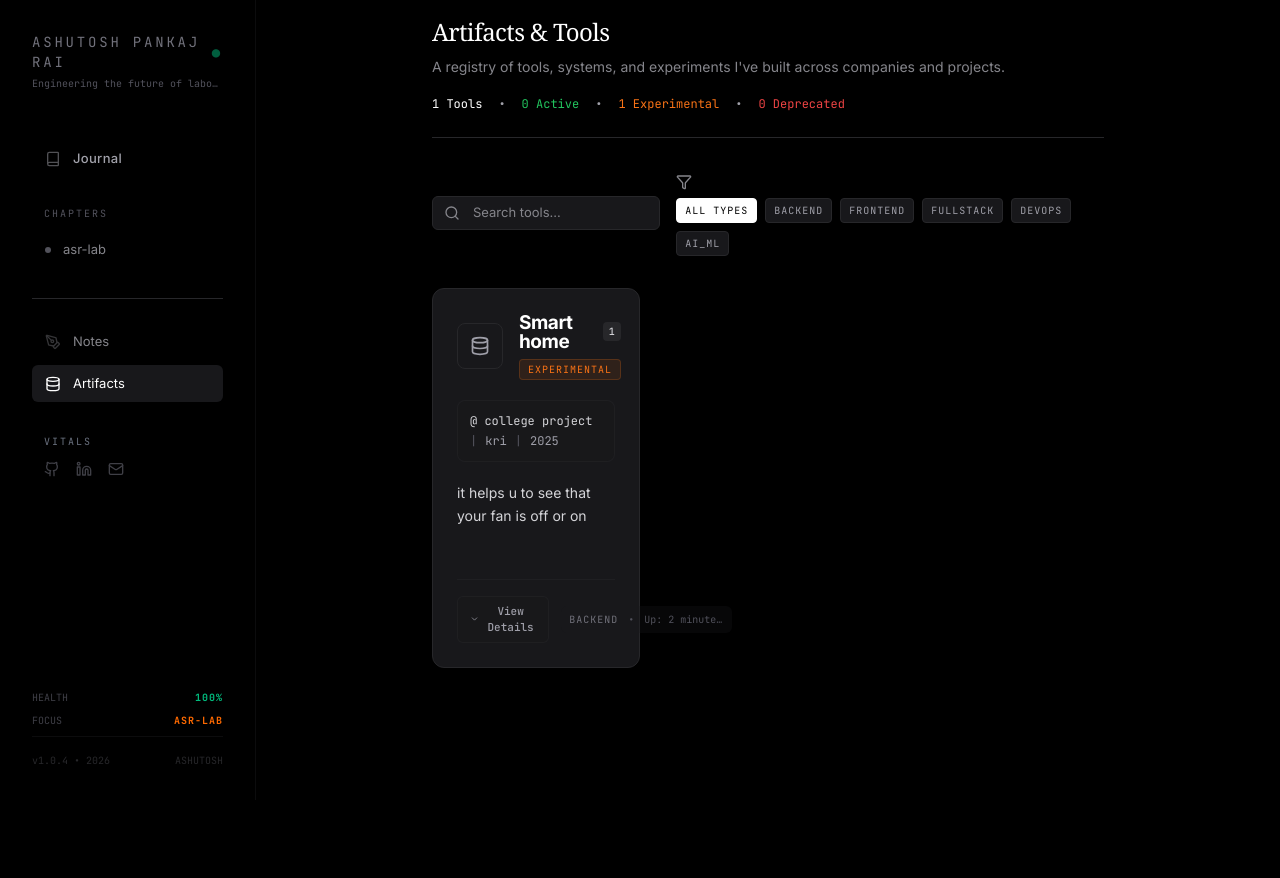
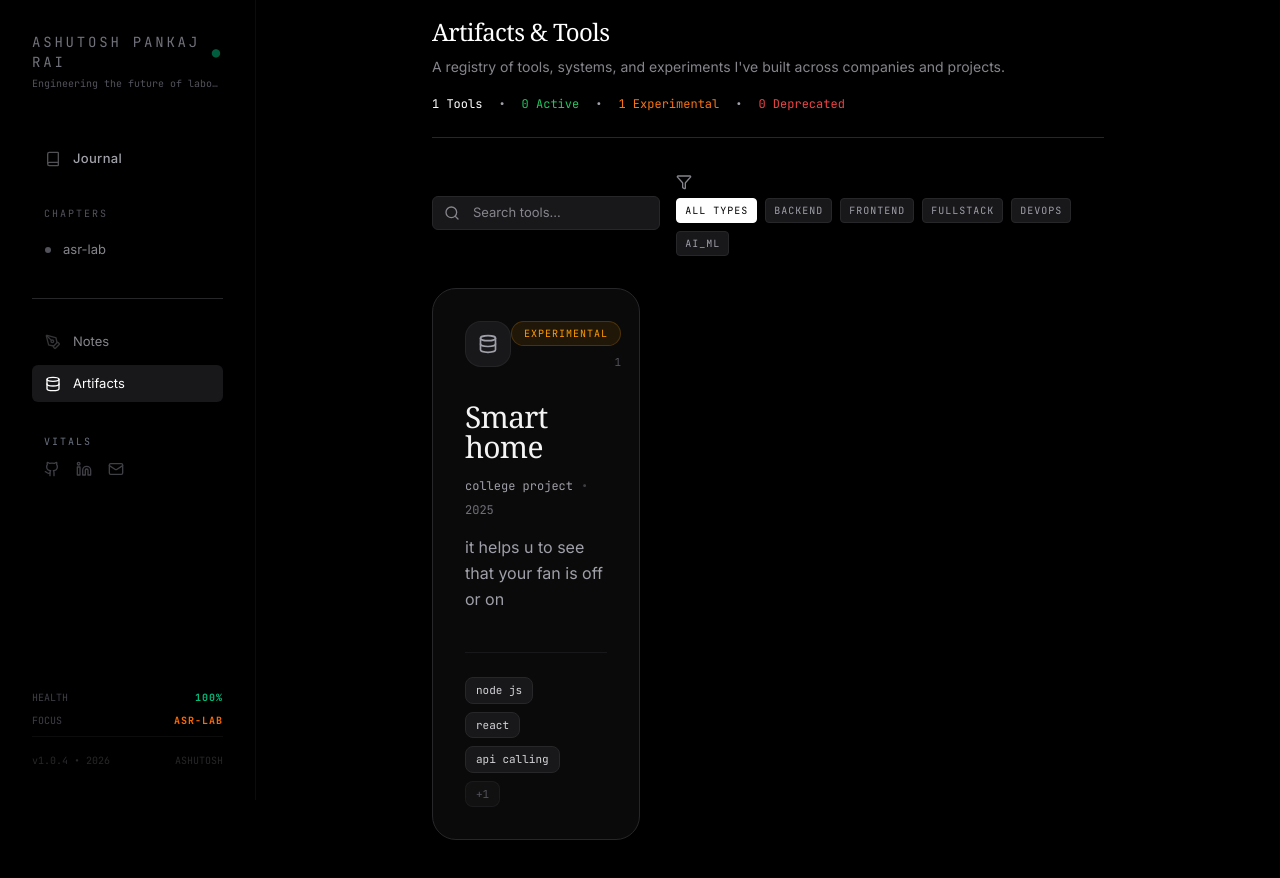
Before and after one commit to Ashurai84/ASR_LABS, a React (Vite) app in the folder frontend/: page / in a window 1280 px wide. Both pictures are taken after a click on the button "Artifacts". Shown: the top 878 px of the page. Before the commit the page ends 800 px from the top, so only its background shows below. Built offline with nearby package versions, Linux system fonts and the light colour scheme.

Commit message:
style(frontend): radically simplify artifact card design to modern minimal apple-like aesthetic

```diff
--- a/frontend/src/components/tools/ToolCard.tsx
+++ b/frontend/src/components/tools/ToolCard.tsx
@@ -1,7 +1,6 @@
-import React, { useState } from 'react';
+import React from 'react';
 import type { Tool } from '../../types/lab-state';
-import { ExternalLink, Database, Globe, Network, Smartphone, BrainCircuit, Terminal, AlertTriangle, Code2, ChevronDown, ChevronUp } from 'lucide-react';
-import { formatDistanceToNow } from 'date-fns';
+import { ExternalLink, Database, Globe, Network, Smartphone, BrainCircuit, Terminal, ArrowUpRight, Github } from 'lucide-react';
 
 interface ToolCardProps {
     tool: Tool;
@@ -9,231 +8,116 @@ interface ToolCardProps {
 
 const getTypeIcon = (type?: string) => {
     switch (type?.toUpperCase()) {
-        case 'BACKEND': return <Database className="w-5 h-5" />;
-        case 'FRONTEND': return <Globe className="w-5 h-5" />;
-        case 'FULLSTACK': return <Network className="w-5 h-5" />;
-        case 'MOBILE': return <Smartphone className="w-5 h-5" />;
-        case 'AI_ML': return <BrainCircuit className="w-5 h-5" />;
-        case 'DEVOPS': return <Terminal className="w-5 h-5" />;
-        default: return <Database className="w-5 h-5" />;
+        case 'BACKEND': return <Database className="w-5 h-5 text-zinc-400" />;
+        case 'FRONTEND': return <Globe className="w-5 h-5 text-zinc-400" />;
+        case 'FULLSTACK': return <Network className="w-5 h-5 text-zinc-400" />;
+        case 'MOBILE': return <Smartphone className="w-5 h-5 text-zinc-400" />;
+        case 'AI_ML': return <BrainCircuit className="w-5 h-5 text-zinc-400" />;
+        case 'DEVOPS': return <Terminal className="w-5 h-5 text-zinc-400" />;
+        default: return <Database className="w-5 h-5 text-zinc-400" />;
     }
 };
 
-const getStatusStyles = (status: string) => {
+const getStatusColor = (status: string) => {
     switch (status?.toUpperCase()) {
-        case 'ACTIVE':
-            return { badge: 'bg-[#22c55e]/10 border-[#22c55e]/20 text-[#22c55e]' };
-        case 'EXPERIMENTAL':
-            return { badge: 'bg-[#f97316]/10 border-[#f97316]/20 text-[#f97316]' };
-        case 'DEPRECATED':
-            return { badge: 'bg-[#ef4444]/10 border-[#ef4444]/20 text-[#ef4444]' };
-        case 'ARCHIVED':
-            return { badge: 'bg-[#3f3f46]/20 border-[#27272a] text-[#85858b]' };
-        default:
-            return { badge: 'bg-[#18181b] border-[#27272a] text-[#a1a1aa]' };
+        case 'ACTIVE': return 'bg-emerald-500/10 text-emerald-500 border-emerald-500/20';
+        case 'EXPERIMENTAL': return 'bg-amber-500/10 text-amber-500 border-amber-500/20';
+        case 'DEPRECATED': return 'bg-red-500/10 text-red-500 border-red-500/20';
+        default: return 'bg-zinc-800 text-zinc-400 border-zinc-700';
     }
 };
 
 export const ToolCard: React.FC<ToolCardProps> = ({ tool }) => {
-    const [isExpanded, setIsExpanded] = useState(false);
-    const statusStyle = getStatusStyles(tool.status);
-
-    // Safety check for dates
-    const updatedTime = tool.updated_at
-        ? formatDistanceToNow(new Date(tool.updated_at), { addSuffix: true })
-        : 'Unknown';
-
-    // Highlight numbers/metrics in description safely
-    const highlightMetrics = (text: string) => {
-        if (!text) return text;
-        // Simple regex to find numbers (e.g. 50K, 500+, 99%)
-        const parts = text.split(/(\b\d+[KkMmBb+]?%?\b)/g);
-        return parts.map((part, i) => {
-            if (/^\d+[KkMmBb+]?%?$/.test(part)) {
-                return <strong key={i} className="text-[#f97316] font-bold">{part}</strong>;
-            }
-            return <React.Fragment key={i}>{part}</React.Fragment>;
-        });
-    };
+    const statusColor = getStatusColor(tool.status);
 
     return (
-        <div className="group flex flex-col bg-[#18181b] border border-[#27272a] rounded-xl p-6 hover:border-[#3f3f46] hover:shadow-[0_8px_24px_rgba(0,0,0,0.5)] hover:-translate-y-1 transition-all duration-200 ease-out h-[max-content] min-h-[380px]">
+        <div className="group block no-underline transition-all">
+            <div className="relative h-full p-6 sm:p-8 bg-[#0a0a0a] border border-zinc-800 hover:border-zinc-700 rounded-3xl transition-all duration-300 hover:shadow-2xl hover:shadow-white/[0.02] flex flex-col justify-between overflow-hidden">
 
-            {/* 1. Header Section */}
-            <div className="flex items-start justify-between mb-5 gap-4">
-                <div className="flex items-center gap-4">
-                    <div className="p-3 bg-zinc-900 border border-zinc-800 rounded-lg text-zinc-400">
+                {/* Minimal Header */}
+                <div className="flex items-start justify-between mb-8">
+                    <div className="p-3 bg-zinc-900 rounded-2xl border border-zinc-800/80">
                         {getTypeIcon(tool.type)}
                     </div>
-                    <div>
-                        <div className="flex items-center gap-2 mb-1">
-                            <h3 className="text-[19px] font-bold text-white tracking-tight leading-none">
-                                {tool.name}
-                            </h3>
+                    <div className="flex flex-col items-end gap-2">
+                        <span className={`px-3 py-1 text-[10px] font-mono tracking-widest uppercase rounded-full border ${statusColor}`}>
+                            {tool.status}
+                        </span>
                         {tool.version && (
-                                <span className="bg-zinc-800 text-zinc-300 px-1.5 py-0.5 rounded text-[10px] font-mono font-medium tracking-wide">
+                            <span className="text-[11px] font-mono text-zinc-600">
                                 {tool.version}
                             </span>
                         )}
                     </div>
-                        <span className={`inline-block text-[10px] font-mono uppercase tracking-widest px-2 py-0.5 rounded border whitespace-nowrap ${statusStyle.badge}`}>
-                            {tool.status}
-                        </span>
-                    </div>
-                </div>
                 </div>
 
-            {/* 2. Context Bar */}
+                {/* Body Content */}
+                <div className="space-y-4 mb-10">
+                    <h3 className="text-2xl sm:text-3xl font-serif text-zinc-100 tracking-tight leading-none group-hover:text-white transition-colors">
+                        {tool.name}
+                    </h3>
+
+                    {/* Minimal Context Bar */}
                     {tool.work_context && (
-                <div className="bg-zinc-900/50 rounded-lg p-3 mb-5 border border-zinc-800/50 flex flex-wrap gap-x-2 gap-y-1 text-xs font-mono text-zinc-400 items-center">
-                    <span className="text-zinc-300">@ {tool.work_context.company || 'Independent'}</span>
-                    {tool.work_context.team && (
-                        <>
-                            <span className="text-zinc-600">|</span>
-                            <span>{tool.work_context.team}</span>
-                        </>
+                        <div className="flex flex-wrap items-center gap-2 text-xs font-mono text-zinc-500">
+                            {tool.work_context.company && (
+                                <span className="text-zinc-400">{tool.work_context.company}</span>
                             )}
                             {tool.work_context.timeline && (
                                 <>
-                            <span className="text-zinc-600">|</span>
+                                    <span className="opacity-50">•</span>
                                     <span>{tool.work_context.timeline}</span>
                                 </>
                             )}
                         </div>
                     )}
 
-            {/* 3. Description (Truncated unless expanded) */}
-            <div className={`text-sm text-zinc-300 font-sans leading-relaxed mb-5 ${!isExpanded ? 'line-clamp-3 overflow-hidden text-ellipsis' : ''}`}>
-                {highlightMetrics(tool.description)}
+                    <p className="text-sm sm:text-base text-zinc-400 font-sans leading-relaxed line-clamp-3 group-hover:line-clamp-none transition-all duration-500">
+                        {tool.description}
+                    </p>
                 </div>
 
-            {/* 4. EXPANDABLE SECTION */}
-            {isExpanded && (
-                <div className="animate-in fade-in slide-in-from-top-2 duration-300 ease-out space-y-6 mb-6">
+                {/* Footer / Meta */}
+                <div className="mt-auto flex flex-col sm:flex-row sm:items-end justify-between gap-6 pt-6 border-t border-zinc-800/50">
 
-                    {/* Role & Contributions */}
-                    {tool.my_role && tool.my_role.contributions && tool.my_role.contributions.length > 0 && (
-                        <div className="bg-black/40 rounded-lg p-4 border border-zinc-800/50">
-                            <div className="inline-block px-2 py-1 bg-zinc-800/80 text-zinc-300 text-[10px] font-mono uppercase tracking-widest rounded mb-4">
-                                {tool.my_role.title ? `Role: ${tool.my_role.title}` : 'My Contributions'}
-                            </div>
-                            <ul className="space-y-2.5 list-none m-0 p-0">
-                                {tool.my_role.contributions.map((contribution, idx) => (
-                                    <li key={idx} className="flex gap-2.5 text-[13px] text-zinc-400 font-sans leading-snug">
-                                        <span className="text-orange-500 mt-1 flex-shrink-0">•</span>
-                                        <span>{highlightMetrics(contribution)}</span>
-                                    </li>
+                    {/* Tech Pills */}
+                    <div className="flex flex-wrap gap-2">
+                        {tool.tech_stack ? (
+                            Object.values(tool.tech_stack).flat().slice(0, 3).map((tech: string, i) => (
+                                <span key={i} className="px-2.5 py-1 text-[11px] font-mono text-zinc-300 bg-zinc-900 border border-zinc-800 rounded-lg">
+                                    {tech}
+                                </span>
+                            ))
+                        ) : tool.tags?.slice(0, 3).map((tag, i) => (
+                            <span key={i} className="px-2.5 py-1 text-[11px] font-mono text-zinc-300 bg-zinc-900 border border-zinc-800 rounded-lg">
+                                {tag}
+                            </span>
                         ))}
-                            </ul>
-                        </div>
-                    )}
-
-                    {/* Tech Stack */}
-                    {(tool.tech_stack || (tool.tags && tool.tags.length > 0)) && (
-                        <div className="space-y-2.5 text-xs font-mono text-zinc-500 bg-zinc-900/40 p-4 rounded-lg border border-zinc-800/40">
-                            <div className="text-[10px] uppercase tracking-widest text-zinc-600 mb-2 border-b border-zinc-800/50 pb-2">Technical Stack</div>
-
-                            {tool.tech_stack?.frontend && tool.tech_stack.frontend.length > 0 && (
-                                <div className="flex flex-wrap gap-2 items-center">
-                                    <span className="text-zinc-400 w-16">FRONT:</span>
-                                    {tool.tech_stack.frontend.map((t: string) => <span key={t} className="px-1.5 py-0.5 bg-zinc-800 text-zinc-300 rounded">{t}</span>)}
-                                </div>
-                            )}
-
-                            {tool.tech_stack?.backend && tool.tech_stack.backend.length > 0 && (
-                                <div className="flex flex-wrap gap-2 items-center">
-                                    <span className="text-zinc-400 w-16">BACK:</span>
-                                    {tool.tech_stack.backend.map((t: string) => <span key={t} className="px-1.5 py-0.5 bg-zinc-800 text-zinc-300 rounded">{t}</span>)}
-                                </div>
-                            )}
-
-                            {tool.tech_stack?.devops && tool.tech_stack.devops.length > 0 && (
-                                <div className="flex flex-wrap gap-2 items-center">
-                                    <span className="text-zinc-400 w-16">OPS:</span>
-                                    {tool.tech_stack.devops.map((t: string) => <span key={t} className="px-1.5 py-0.5 bg-zinc-800 text-zinc-300 rounded">{t}</span>)}
-                                </div>
-                            )}
-
-                            {/* Fallback for plain array or other */}
-                            {(!tool.tech_stack?.frontend && !tool.tech_stack?.backend && !tool.tech_stack?.devops) && (
-                                <div className="flex flex-wrap gap-2 items-center">
-                                    {(tool.tech_stack?.other || tool.tags || []).map((t: string) => (
-                                        <span key={t} className="px-1.5 py-0.5 bg-zinc-800 text-zinc-300 rounded">{t}</span>
-                                    ))}
-                                </div>
+                        {(tool.tech_stack ? Object.values(tool.tech_stack).flat().length : tool.tags?.length || 0) > 3 && (
+                            <span className="px-2.5 py-1 text-[11px] font-mono text-zinc-600 bg-zinc-900/50 border border-zinc-800/50 rounded-lg">
+                                +{(tool.tech_stack ? Object.values(tool.tech_stack).flat().length : tool.tags?.length || 0) - 3}
+                            </span>
                         )}
                     </div>
-                    )}
-
-                    {/* Deprecation Warning */}
-                    {tool.status?.toUpperCase() === 'DEPRECATED' && tool.deprecation && (
-                        <div className="bg-red-500/5 border border-red-500/20 rounded-lg p-4">
-                            <div className="flex items-center gap-2 text-red-500 font-bold text-[11px] font-mono uppercase tracking-widest mb-2.5">
-                                <AlertTriangle className="w-3.5 h-3.5" />
-                                Why Deprecated
-                            </div>
-                            <p className="text-[13px] text-zinc-300 leading-snug">
-                                {tool.deprecation.reason}
-                            </p>
-                            {tool.deprecation.replacement && (
-                                <p className="text-[11px] text-zinc-500 mt-3 font-mono">
-                                    Replaced by: <span className="text-zinc-300 underline decoration-zinc-700 underline-offset-2">{tool.deprecation.replacement}</span>
-                                </p>
-                            )}
-                        </div>
-                    )}
 
                     {/* Links */}
-                    {tool.links && Object.keys(tool.links).length > 0 && (
-                        <div className="flex items-center gap-3 pt-2">
-                            {tool.links.github && (
-                                <a href={tool.links.github} target="_blank" rel="noreferrer" className="flex-1 text-center text-[12px] font-mono px-4 py-2 bg-zinc-900 border border-zinc-800 rounded outline-none hover:bg-zinc-800 hover:border-zinc-700 hover:text-white transition-all cursor-pointer text-zinc-300 shadow-sm">
-                                    View Source
+                    <div className="flex items-center gap-3">
+                        {tool.links?.github && (
+                            <a href={tool.links.github} target="_blank" rel="noreferrer" className="p-2 text-zinc-500 hover:text-white bg-zinc-900/50 hover:bg-zinc-800 rounded-full transition-colors border border-transparent hover:border-zinc-700">
+                                <Github className="w-4 h-4" />
                             </a>
                         )}
-                            {tool.links.demo && (
-                                <a href={tool.links.demo} target="_blank" rel="noreferrer" className="flex-1 text-center text-[12px] font-mono px-4 py-2 bg-orange-500/10 border border-orange-500/20 rounded hover:bg-orange-500/20 hover:border-orange-500/40 text-orange-500 transition-all cursor-pointer flex items-center justify-center gap-1.5 shadow-sm">
-                                    Live Demo <ExternalLink className="w-3.5 h-3.5" />
+                        {tool.links?.demo && (
+                            <a href={tool.links.demo} target="_blank" rel="noreferrer" className="flex items-center gap-2 px-4 py-2 text-xs font-mono font-medium text-black bg-white hover:bg-zinc-200 rounded-full transition-colors">
+                                Demo <ArrowUpRight className="w-3.5 h-3.5" />
                             </a>
                         )}
                     </div>
-                    )}
-                </div>
-            )}
-
-            <div className="flex-grow" />
-
-            {/* 5. Footer with Expand toggle and Meta */}
-            <div className="pt-4 border-t border-zinc-800/50 flex flex-wrap lg:flex-nowrap items-center justify-between gap-3 mt-auto">
-
-                <button
-                    onClick={(e) => { e.stopPropagation(); setIsExpanded(!isExpanded); }}
-                    className="flex items-center gap-1.5 text-[11px] font-mono font-medium text-zinc-400 hover:text-white transition-colors bg-zinc-900/50 px-3 py-1.5 rounded-md border border-zinc-800/50 hover:bg-zinc-800"
-                >
-                    {isExpanded ? (
-                        <><ChevronUp className="w-3.5 h-3.5" /> Hide Details</>
-                    ) : (
-                        <><ChevronDown className="w-3.5 h-3.5" /> View Details</>
-                    )}
-                </button>
-
-                <div className="flex items-center gap-2.5 text-[10px] font-mono text-zinc-600 bg-zinc-900/30 px-2 py-1.5 rounded-md">
-                    <span className="uppercase tracking-widest text-zinc-500">{tool.type || 'TOOL'}</span>
-
-                    {tool.metrics?.lines_of_code && (
-                        <>
-                            <span>•</span>
-                            <span title={`${tool.metrics.lines_of_code} LOC`}>
-                                {tool.metrics.lines_of_code > 1000 ? `${(tool.metrics.lines_of_code / 1000).toFixed(1)}K LOC` : tool.metrics.lines_of_code}
-                            </span>
-                        </>
-                    )}
-
-                    <span>•</span>
-                    <span className="truncate max-w-[80px]" title={`Last updated: ${tool.updated_at}`}>Up: {updatedTime}</span>
-                </div>
                 </div>
 
+                {/* Hover Glow Effect */}
+                <div className="absolute inset-0 z-[-1] bg-gradient-to-b from-white/[0.03] to-transparent opacity-0 group-hover:opacity-100 transition-opacity duration-500 duration-300 rounded-3xl" />
+            </div>
         </div>
     );
 };
```
Lines whose indentation alone changed are shown as unchanged.
